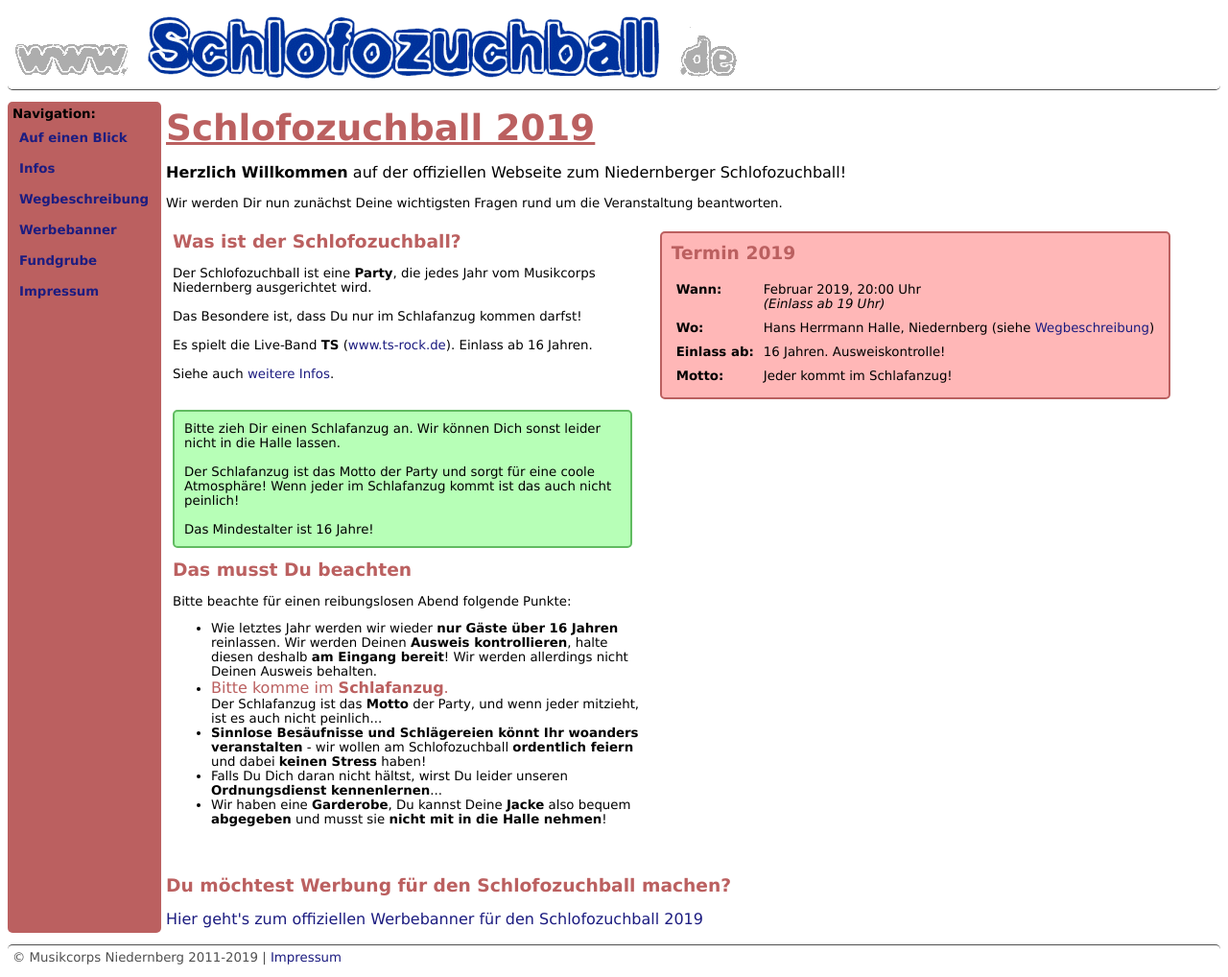
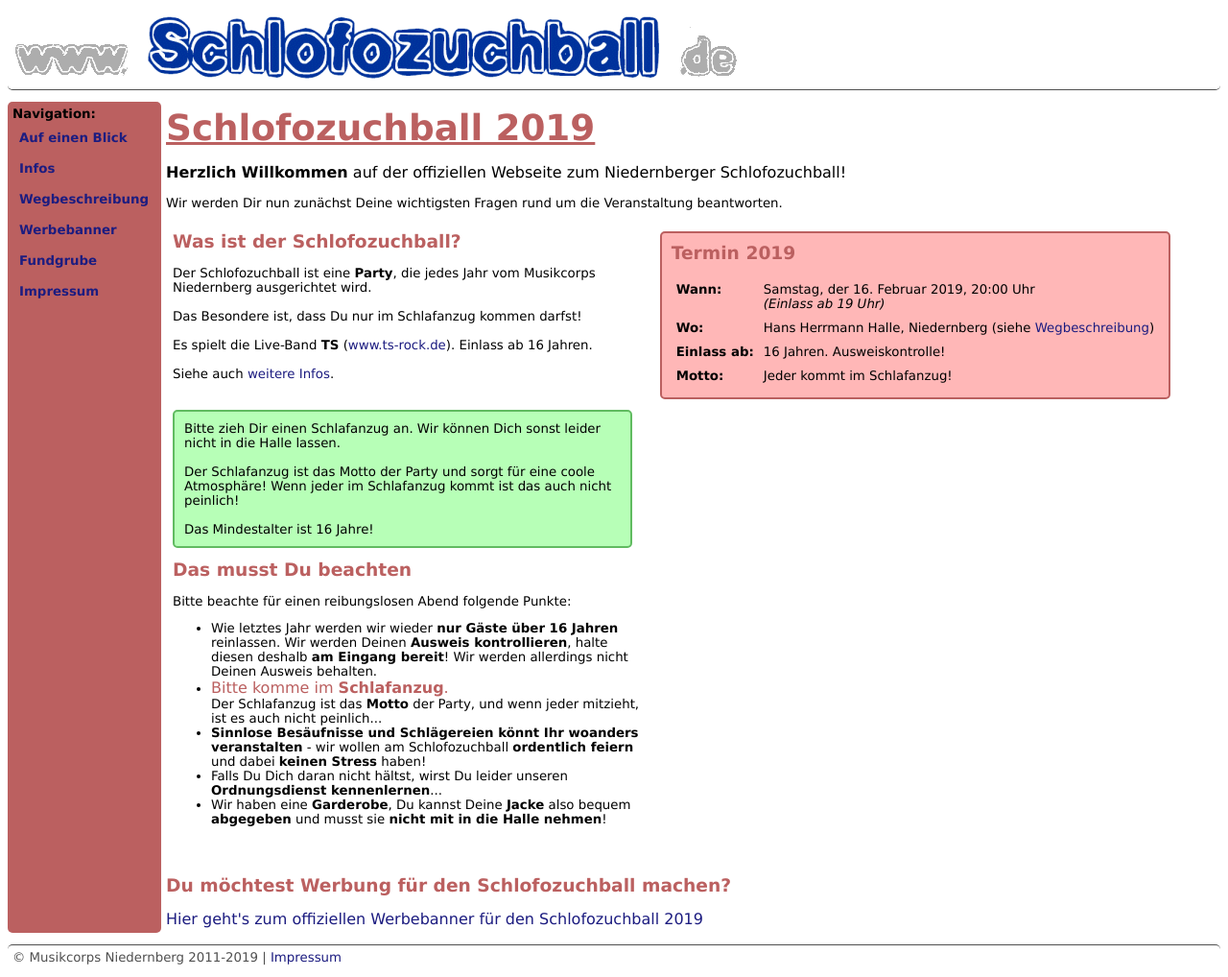
Before and after one commit to musikcorps/schlofozuchball, a PHP site: page / in a window 1280 px wide. Shown: the whole page at 96% size. Run offline with PHP 8.4, Linux system fonts and the light colour scheme.

Commit message:
update dates and ad for 2019

```diff
--- a/index.php
+++ b/index.php
@@ -35,7 +35,7 @@ Das Mindestalter ist 16 Jahre!
 <span id="termin">
 <h2>Termin 2019</h2><br />
 <table border="0" cellspacing="0" cellpadding="5">
-<tr><td><b>Wann:</b></td><td>Februar 2019, 20:00 Uhr<br /><i>(Einlass ab 19 Uhr)</i></td></tr>
+<tr><td><b>Wann:</b></td><td>Samstag, der 16. Februar 2019, 20:00 Uhr<br /><i>(Einlass ab 19 Uhr)</i></td></tr>
 <tr><td><b>Wo:</b></td><td>Hans Herrmann Halle, Niedernberg (siehe <a href="weg.php">Wegbeschreibung</a>)</td></tr>
 <tr><td><b>Einlass ab:</b></td><td>16 Jahren. Ausweiskontrolle!</td></tr>
 <tr><td><b>Motto:</b></td><td>Jeder kommt im Schlafanzug!</td></tr>
```
Also changed, not shown: bilder/banner.jpg, bilder/banner_hq.jpg.
